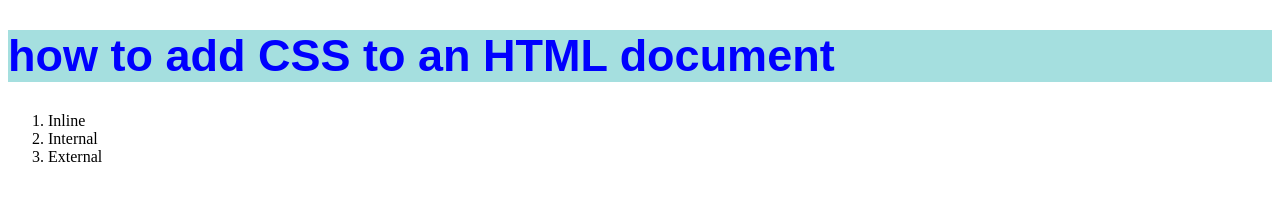
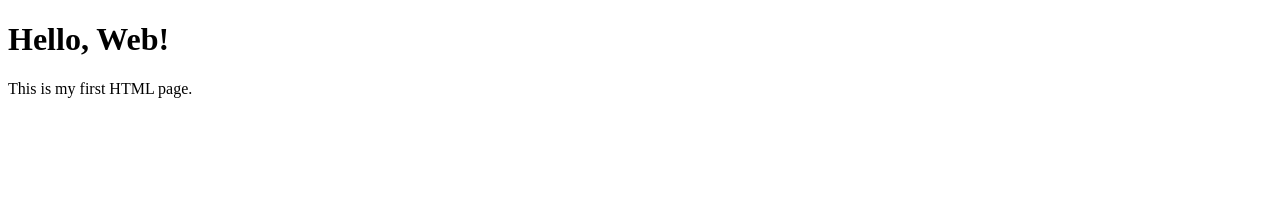
Before and after one commit to shagun12392ixgh1-dot/wdw_0344, a plain HTML site: page index.html in a window 1280 px wide. Drawn offline with Linux system fonts and the light colour scheme.

Commit message:
assignment1

```diff
--- a/index.html
+++ b/index.html
@@ -1,19 +1,12 @@
 <!DOCTYPE html>
 <html lang="en">
 <head>
-    <meta charset="UTF-8">
-    <meta name="viewport" content="width=, initial-scale=1.0">
-    <title>Document</title>
+  <meta charset="UTF-8">
+  <title>My First Page</title>
 </head>
 <body>
-    <div>
-
-    </div>
-    <h1 style="color:blue; font-size: 45px;font-family: Arial, sans-serif;background-color:rgb(31,175,175,0.4);">how to add CSS to an HTML document</h1>
-    <ol>
-        <li>Inline</li>
-        <li>Internal</li>
-        <li>External</li>
-    </ol>
+  <!-- This is a comment -->
+  <h1>Hello, Web!</h1>
+  <p>This is my first HTML page.</p>
 </body>
 </html>
```
